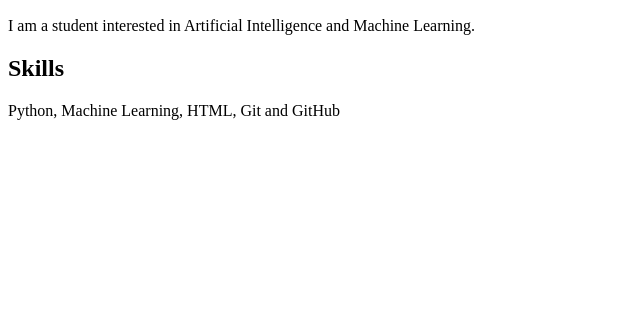
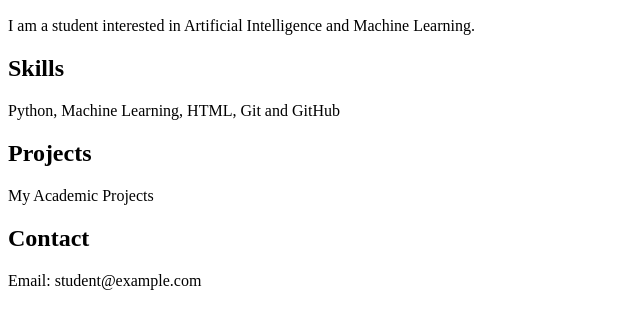
Before and after one commit to vgpallavi231205-hash/portfolio-website1, a plain HTML site: page index.html in a window 1280 px wide. Shown: the part 96-424 px from the top of the page, without its empty margins (0-640 px from the left). Drawn offline with Linux system fonts and the light colour scheme.

Commit message:
second commit

```diff
--- a/index.html
+++ b/index.html
@@ -10,6 +10,11 @@
     <h2>Skills</h2>
     <p>Python, Machine Learning, HTML, Git and GitHub</p>
 
+    <h2>Projects</h2>
+    <p>My Academic Projects</p>
+
+    <h2>Contact</h2>
+    <p>Email: student@example.com</p>
 
     </body>
 </html>
```
